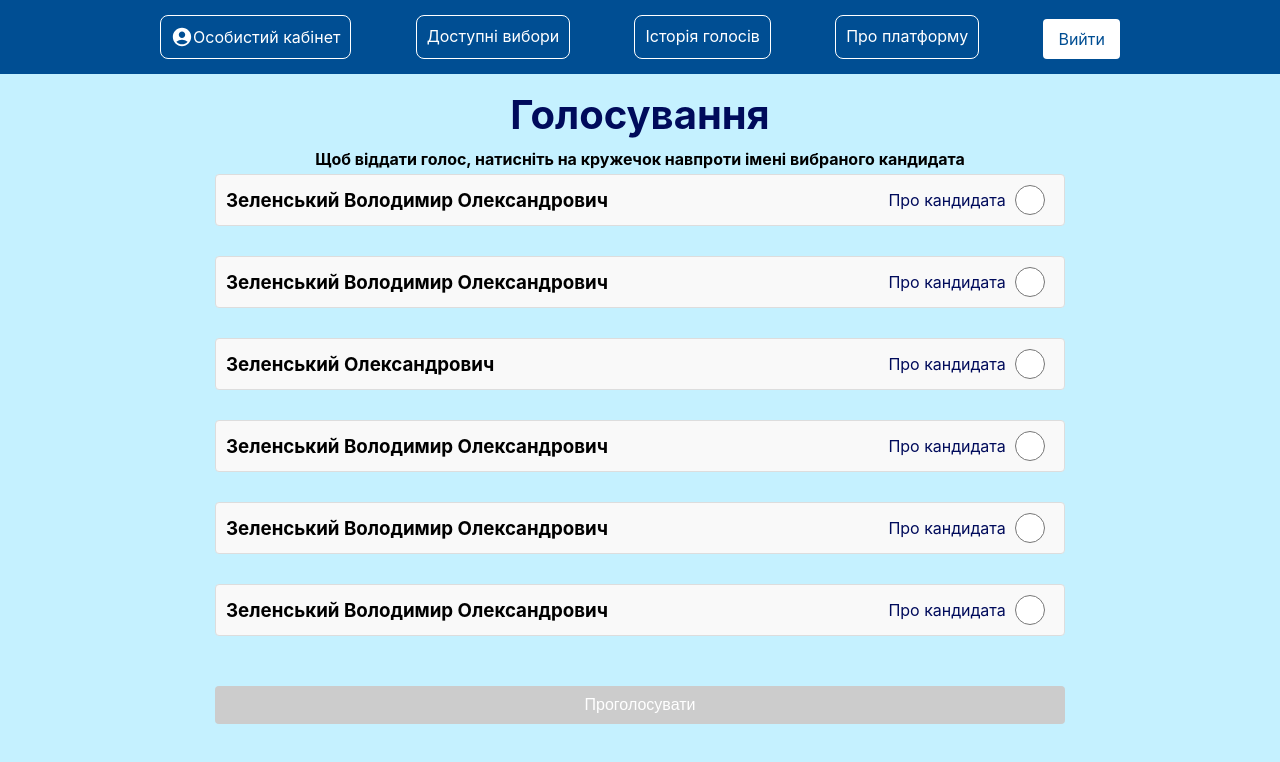
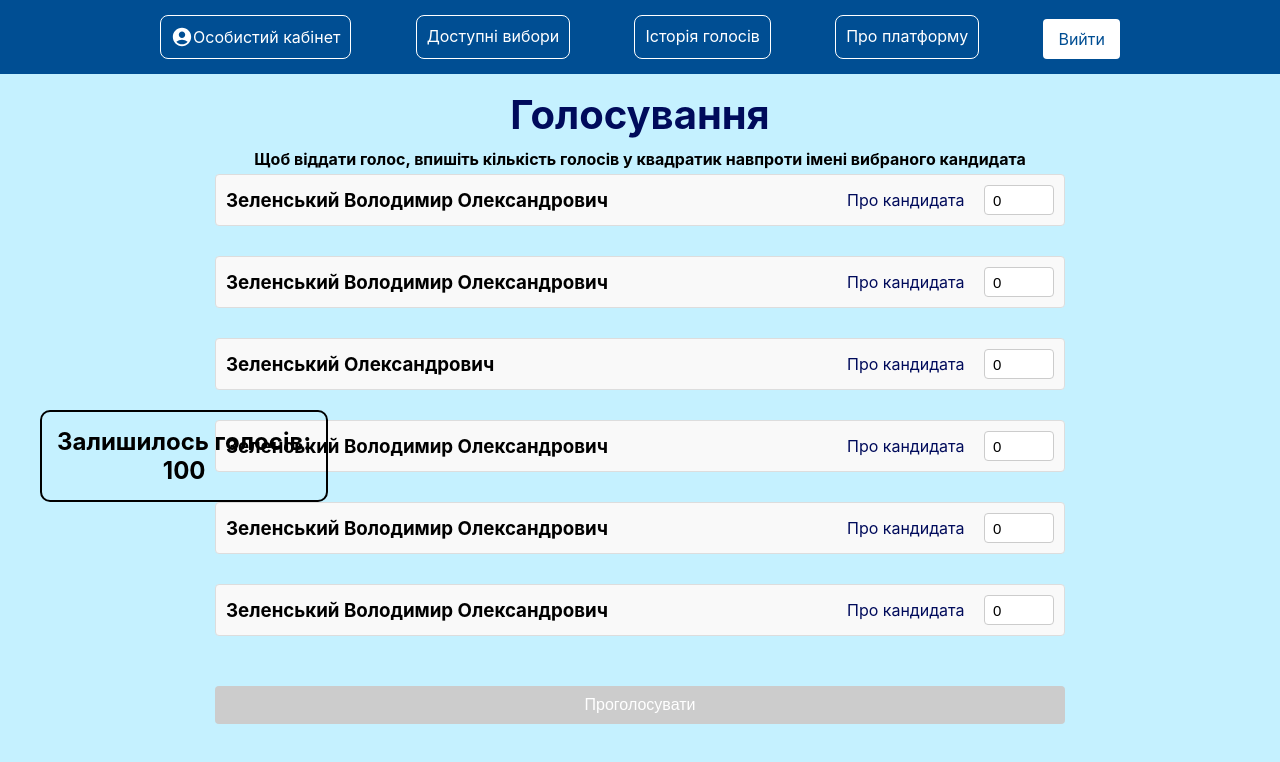
Before and after one commit to VotingService/frontend, a React (Create React App) app in the folder voting-service-react/: page /candidatelist in a window 1280 px wide. Shown: the top 762 px of the page. Built offline with nearby package versions, Linux system fonts and the light colour scheme.

Commit message:
all 3 different types of elections implemented

```diff
--- a/voting-service-react/src/components/CandidateList/CandidateList.css
+++ b/voting-service-react/src/components/CandidateList/CandidateList.css
@@ -41,13 +41,17 @@ h4{
     width: 30px;
     height: 30px;
     margin: auto 0;
-    border: 2px solid white;
+    cursor: pointer;
+}
+
+.candidate-item .point-input{
+    width: 70px;
 }
 
 .candidate-item__about-and-input{
     display: flex;
     align-items: center;
-    width: 20%;
+    width: 25%;
     justify-content: space-between;
 }
 
@@ -80,3 +84,13 @@ h4{
     background-color: #ccc;
     cursor: not-allowed;
 }
+
+.remaining-points{
+    position: fixed;
+    margin-left: 40px;
+    margin-top: 40vh;
+    text-align: center;
+    border: 2px solid;
+    border-radius: 10px;
+    padding: 15px;
+}
--- a/voting-service-react/src/components/CandidateList/CandidateList.js
+++ b/voting-service-react/src/components/CandidateList/CandidateList.js
@@ -1,8 +1,14 @@
 import "./CandidateList.css"
 import { useState } from "react";
-import { Link } from "react-router-dom";
+import { Link, useNavigate } from "react-router-dom";
+
+const ELECTION_TYPE_SINGLE = 'single';
+const ELECTION_TYPE_MULTIPLE = 'multiple';
+const ELECTION_TYPE_POINTS = 'points';
+const totalPoints = 100;
 
 export default function CandidateList(){
+    const navigate = useNavigate();
     let candidates = [{id: 1, name: 'Зеленський Володимир Олександрович'},
         {id: 2, name: 'Зеленський Володимир Олександрович'},
         {id: 3, name: 'Зеленський Олександрович'},
@@ -10,42 +16,109 @@ export default function CandidateList(){
         {id: 5, name: 'Зеленський Володимир Олександрович'},
         {id: 6, name: 'Зеленський Володимир Олександрович'}
     ];
-    const [selectedCandidate, setSelectedCandidate] = useState(null);
+    const [selectedCandidates, setSelectedCandidates] = useState([]);
+    const [pointsDistribution, setPointsDistribution] = useState(
+        candidates.reduce((acc, candidate) => {
+            acc[candidate.id] = 0;
+            return acc;
+            }, {})
+        );
+    const [electionType, setElectionType] = useState('points');
 
-    const handleVoteChange = (e) => {
-        setSelectedCandidate(e.target.value);
+    const handleVoteChange = (id) => {
+        if (electionType === ELECTION_TYPE_SINGLE) {
+            setSelectedCandidates([id]);
+        } else {
+            setSelectedCandidates((prevSelected) =>
+            prevSelected.includes(id)
+                ? prevSelected.filter((candidateId) => candidateId !== id)
+                : [...prevSelected, id]
+            );
+        }}
+
+    const handlePointsChange = (id, value) => {
+        const points = value === '' ? 0 : Number(value);
+    const remainingPoints = totalPoints - Object.values(pointsDistribution).reduce((a, b) => a + (b || 0), 0) + (pointsDistribution[id] || 0);
+
+    if (points > remainingPoints) {
+        setPointsDistribution((prevPoints) => ({
+            ...prevPoints,
+            [id]: remainingPoints,
+        }));
+    } else {
+        setPointsDistribution((prevPoints) => ({
+            ...prevPoints,
+            [id]: points,
+        }));
+    }
         };
 
     const handleSubmit = () => {
-        console.log('Selected Candidate ID:', selectedCandidate);
-        // Add logic to submit the selected candidate vote to the server
+        if (electionType === ELECTION_TYPE_POINTS) {
+            console.log('Points Distribution:', pointsDistribution);
+        } else {
+            console.log('Selected Candidates IDs:', selectedCandidates);
+        }
+        navigate("/home")
     };
-    return (
+
+    const remainingPoints = totalPoints - Object.values(pointsDistribution).reduce((a, b) => a + b, 0);
+
+
+    return (<>
+        {electionType === ELECTION_TYPE_POINTS ? (<h2 className="remaining-points">Залишилось голосів: <br/> {remainingPoints}</h2>) : null}
         <div className="vote-for-candidate-page">
             <h1 className="header">Голосування</h1>
-            <h4>Щоб віддати голос, натисніть на кружечок навпроти імені вибраного кандидата</h4>
+            <h4>Щоб віддати голос,
+                {electionType == ELECTION_TYPE_POINTS ? " впишіть кількість голосів у квадратик " : electionType === ELECTION_TYPE_SINGLE ? "натисніть на кружечок" : "квадратик"} навпроти імені вибраного кандидата
+            </h4>
+
             <div className="candidate-list">
         {candidates.map((candidate) => (
             <div key={candidate.id} className="candidate-item">
                 <h3>{candidate.name}</h3>
                 <div className="candidate-item__about-and-input">
                     <Link className="about" to={"/candidate"}>Про кандидата</Link>
-                    <input
+                    {electionType === ELECTION_TYPE_SINGLE ?
+                        (<input
                         type="radio"
                         name="candidate"
                         value={candidate.id}
-                    checked={selectedCandidate === candidate.id.toString()}
-                    onChange={handleVoteChange}
+                        checked={selectedCandidates.includes(candidate.id)}
+                        onChange={() => handleVoteChange(candidate.id)}
                         />
-                    <span className="custom-radio"></span>
+                        ) : electionType === ELECTION_TYPE_MULTIPLE ? (
+                            <input
+                            type="checkbox"
+                            name="candidate"
+                            value={candidate.id}
+                            checked={selectedCandidates.includes(candidate.id)}
+                            onChange={() => handleVoteChange(candidate.id)}
+                            />
+                        ) : (
+                            <input
+                            className="point-input"
+                            type="number"
+                            name="candidate"
+                            min="0"
+                            max={remainingPoints + (pointsDistribution[candidate.id] || 0)}
+                            value={pointsDistribution[candidate.id]}
+                            onChange={(e) => handlePointsChange(candidate.id, e.target.value)}
+                            />
+                        )}
                 </div>
             </div>
         ))}
         </div>
-        <button className="submit-button" onClick={handleSubmit} disabled={!selectedCandidate}>
+        <button className="submit-button" onClick={handleSubmit} disabled={
+        electionType === ELECTION_TYPE_POINTS
+        ? remainingPoints < 0 || remainingPoints === totalPoints
+        : selectedCandidates.length === 0
+        }>
             Проголосувати
         </button>
     </div>
+    </>
     );
 
 }
```
Lines whose indentation alone changed are shown as unchanged.
